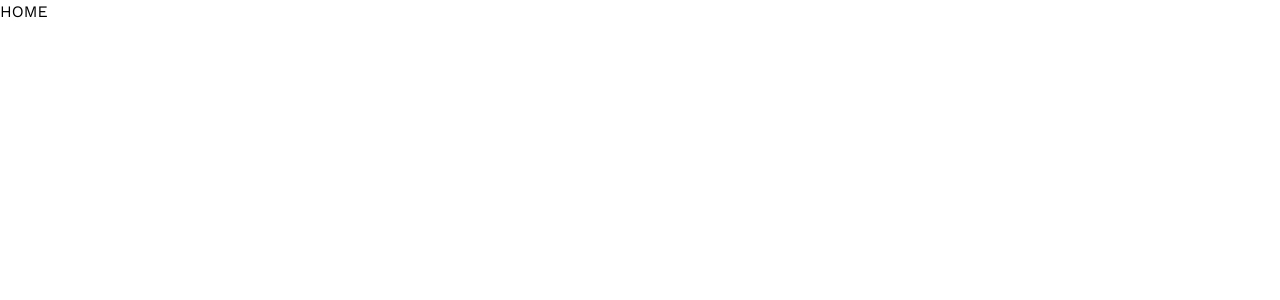
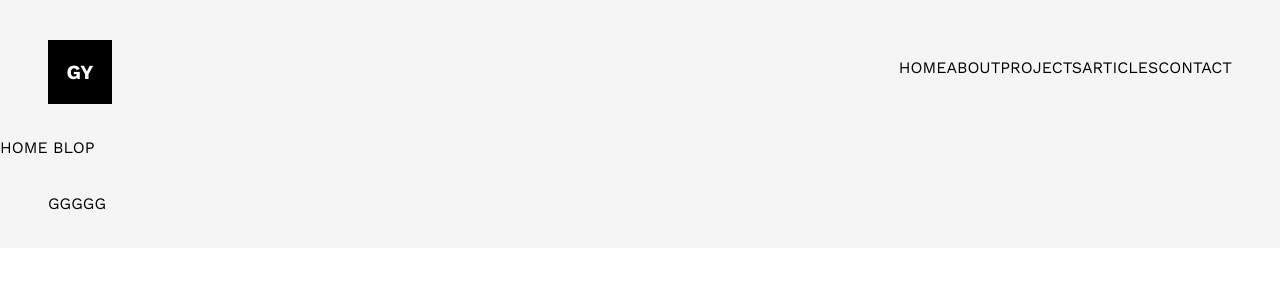
Before and after one commit to gyao1487/professional-portfolio-next, a Next.js app: page / in a window 1280 px wide. Shown: the top 300 px of the page. Built offline with nearby package versions, Linux system fonts and the light colour scheme.

Commit message:
continued work on header

```diff
--- a/package.json
+++ b/package.json
@@ -12,6 +12,7 @@
     "autoprefixer": "10.4.14",
     "eslint": "8.42.0",
     "eslint-config-next": "13.4.4",
+    "framer-motion": "^10.12.16",
     "next": "13.4.4",
     "postcss": "8.4.24",
     "react": "18.2.0",
--- /dev/null
+++ b/src/components/Footer.js
@@ -0,0 +1,20 @@
+import Link from 'next/link'
+import React from 'react'
+
+const Footer = () => {
+return (
+    <div
+    className ="w-full px-12 py-8 flex items-center justify-between"
+    >
+        <nav>
+            <Link href="/github" target={"_blank"}>G</Link>
+            <Link href="/github" target={"_blank"}>G</Link>
+            <Link href="/github" target={"_blank"}>G</Link>
+            <Link href="/github" target={"_blank"}>G</Link>
+            <Link href="/github" target={"_blank"}>G</Link>
+        </nav>
+    </div>
+)
+}
+
+export default Footer
--- /dev/null
+++ b/src/components/Logo.js
@@ -0,0 +1,22 @@
+import React from "react";
+import Link from "next/link";
+import { motion } from "framer-motion";
+
+const MotionLink = motion(Link);
+
+const Logo = () => {
+  return (
+    <div className="flex items-center justify-center mt-2">
+      <MotionLink
+        href="/"
+        className="w-16 h-16 bg-black text-white flex items-center justify-center
+        text-xl font-bold"
+        whileHover={{ scale: 1.1}}
+      >
+        GY
+      </MotionLink>
+    </div>
+  );
+};
+
+export default Logo;
--- /dev/null
+++ b/src/components/NavBar.js
@@ -0,0 +1,23 @@
+import Link from "next/link";
+import React from "react";
+import Logo from "./Logo";
+
+const NavBar = () => {
+  return (
+    <header className="w-full px-12 py-8 flex items-center justify-between">
+      <Logo />
+      <nav>
+        <Link href="/">HOME</Link>
+        {/* HOME link could also go on logo  */}
+        <Link href="/about">ABOUT</Link>
+        <Link href="/projects">PROJECTS</Link>
+        <Link href="/blog">ARTICLES</Link>
+        <Link href="/contact">CONTACT</Link>
+
+        {/* Can add settings for color darkmode and motion too  */}
+      </nav>
+    </header>
+  );
+};
+
+export default NavBar;
--- a/src/pages/_app.js
+++ b/src/pages/_app.js
@@ -1,10 +1,12 @@
 import "@/styles/globals.css";
-import { Montserrat } from "next/font/google";
+import { Work_Sans } from "next/font/google";
 import Head from "next/head";
+import NavBar from "@/components/NavBar";
+import Footer from "@/components/Footer";
 
-const montserrat = Montserrat({
+const workSans = Work_Sans({
   subsets: ["latin"],
-  variable: "--font-mont",
+  variable: "--font-ws",
 });
 
 export default function App({ Component, pageProps }) {
@@ -14,8 +16,12 @@
         <meta name="viewport" content="width=device-width, initial-scale=1" />
         <link rel="icon" href="/favicon.ico" />
       </Head>
-      <main className={`${montserrat.variable} font-mont`}>
+      <main
+        className={`${workSans.variable} font-ws bg-light w-full m-h-screen`}
+      >
+        <NavBar />
         <Component {...pageProps} />
+        <Footer />
       </main>
     </>
   );
--- a/src/pages/index.js
+++ b/src/pages/index.js
@@ -20,7 +20,7 @@
 
       </Head>
       <main className={`${workSans.variable} font-ws`}>
-       HOME
+       HOME BLOP
       </main>
     </>
   );
--- a/tailwind.config.js
+++ b/tailwind.config.js
@@ -13,6 +13,13 @@
       fontFamily: {
         ws: ["var(--font-ws)", ...fontFamily.sans],
       },
+      //-------SET COLOR SCHEME HERE-------//
+      colors: {
+        dark: "#1b1b1b",
+        light: "#f5f5f5",
+        "unforgiven": "#B63E96",
+        primaryDark: "#58E6D9",
+      },
     },
   },
   plugins: [],
```
Also changed, not shown: 1 other file (tests, documents, lock files or other folders).
